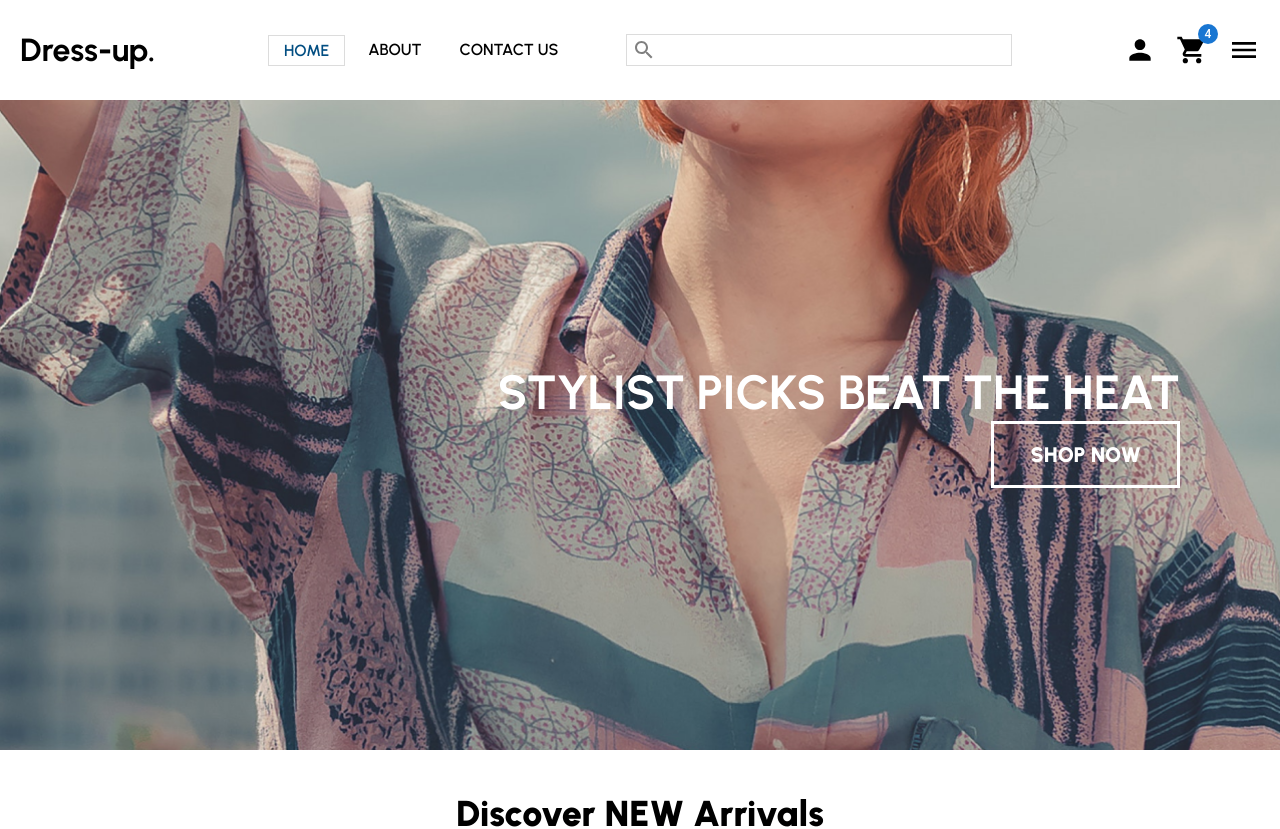
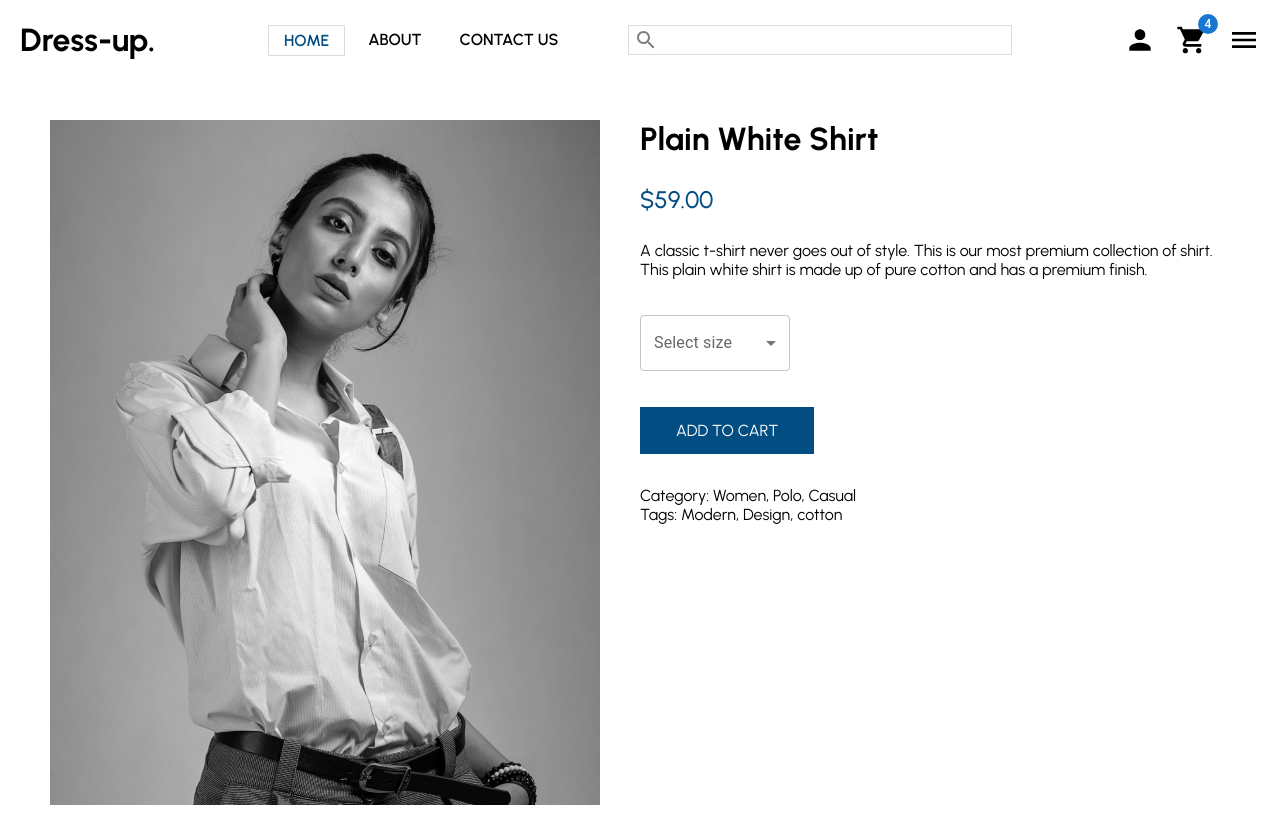
Before and after one commit to alexdanut96/shop, a React (Create React App) app in the folder client-side/: page / in a window 1280 px wide. Shown: the top 829 px of the page. Built offline with nearby package versions, Linux system fonts and the light colour scheme.

Commit message:
Product page added

```diff
--- /dev/null
+++ b/client-side/public/index.css
@@ -0,0 +1,20 @@
+html {
+  -webkit-box-sizing: border-box;
+  -moz-box-sizing: border-box;
+  box-sizing: border-box;
+  margin: 0;
+  padding: 0;
+}
+*,
+*:before,
+*:after {
+  -webkit-box-sizing: inherit;
+  -moz-box-sizing: inherit;
+  box-sizing: inherit;
+  margin: 0;
+  padding: 0;
+}
+
+body {
+  padding-top: 80px;
+}
--- a/client-side/public/index.html
+++ b/client-side/public/index.html
@@ -8,6 +8,7 @@
       name="description"
       content="Web site created using create-react-app"
     />
+    <link rel="stylesheet" href="index.css" />
     <link
       href="https://fonts.googleapis.com/css2?family=Urbanist:ital,wght@0,100;0,200;0,300;0,400;0,500;0,600;0,700;0,800;0,900;1,100;1,200;1,300;1,400;1,500;1,600;1,700;1,800;1,900&display=swap"
       rel="stylesheet"
--- a/client-side/src/App.js
+++ b/client-side/src/App.js
@@ -1,11 +1,13 @@
 // import "../node_modules/react-bootstrap/dist/react-bootstrap.min.js";
 // import "./assets/css/style.css";
 import Home from "./Pages/Home";
+import Product from "./Pages/Product";
 
 const App = () => {
   return (
     <>
-      <Home />
+      {/* <Home /> */}
+      <Product />
     </>
   );
 };
--- a/client-side/src/Components/Footer.js
+++ b/client-side/src/Components/Footer.js
@@ -12,12 +12,13 @@ const Footer = () => {
   `;
   const Top = styled.div`
     display: flex;
-    justify-content: space-between;
     margin-bottom: 70px;
+    flex-wrap: wrap;
   `;
   const Bottom = styled.div`
     padding-top: 32px;
     display: flex;
+    flex-wrap: wrap;
     justify-content: space-between;
   `;
 
--- a/client-side/src/Components/Navbar.js
+++ b/client-side/src/Components/Navbar.js
@@ -8,8 +8,13 @@ import MenuIcon from "@mui/icons-material/Menu";
 const Container = styled.div`
   display: flex;
   align-items: center;
-  padding: 20px;
-  height: 60px;
+  padding: 0 20px;
+  height: 80px;
+  position: fixed;
+  top: 0;
+  z-index: 300;
+  background: white;
+  width: 100%;
 `;
 
 const Right = styled.div`
--- /dev/null
+++ b/client-side/src/Pages/Product.js
@@ -0,0 +1,125 @@
+import React from "react";
+import styled from "styled-components";
+import Navbar from "../Components/Navbar";
+import Footer from "../Components/Footer";
+import img from "../images/sasaasaa.png";
+import Box from "@mui/material/Box";
+import InputLabel from "@mui/material/InputLabel";
+import MenuItem from "@mui/material/MenuItem";
+import FormControl from "@mui/material/FormControl";
+import Select from "@mui/material/Select";
+
+const Product = () => {
+  const [selectSize, setSelectSize] = React.useState("");
+
+  const handleChange = (event) => {
+    setSelectSize(event.target.value);
+  };
+
+  const Container = styled.div`
+    padding: 40px 50px;
+  `;
+
+  const Info = styled.div`
+    display: flex;
+    gap: 40px;
+    /* flex-wrap: wrap; */
+  `;
+
+  const Image = styled.img`
+    flex: 1;
+    max-width: 550px;
+    max-height: 685px;
+  `;
+
+  const ProductInfo = styled.div`
+    flex: 1;
+  `;
+
+  const Title = styled.h1`
+    margin-bottom: 27px;
+  `;
+
+  const Price = styled.div`
+    margin-bottom: 27px;
+    color: #024e82;
+    font-size: 24px;
+    font-weight: 500;
+  `;
+
+  const AboutProduct = styled.div`
+    margin-bottom: 36px;
+  `;
+
+  const Button = styled.div`
+    margin-top: 36px;
+    margin-bottom: 32px;
+    background-color: #024e82;
+    color: #ffffff;
+    padding: 14px 36px;
+    width: fit-content;
+    cursor: pointer;
+    transition: all 0.5s ease;
+
+    &:hover {
+      background-color: #013e68;
+    }
+  `;
+
+  const Option = styled.div``;
+
+  const Category = styled.div``;
+
+  const Tags = styled.div``;
+
+  const Description = styled.div``;
+
+  //   const Container = styled.div``;
+
+  //   const Container = styled.div``;
+  return (
+    <>
+      <Navbar />
+      <Container>
+        <Info>
+          <Image src={img} />
+          <ProductInfo>
+            <Title>Plain White Shirt</Title>
+            <Price>$59.00</Price>
+            <AboutProduct>
+              A classic t-shirt never goes out of style. This is our most
+              premium collection of shirt. This plain white shirt is made up of
+              pure cotton and has a premium finish.
+            </AboutProduct>
+            <Box sx={{ width: 150 }}>
+              <FormControl fullWidth>
+                <InputLabel id="demo-simple-select-label">
+                  Select size
+                </InputLabel>
+                <Select
+                  MenuProps={{ disableScrollLock: true }}
+                  labelId="demo-simple-select-label"
+                  id="demo-simple-select"
+                  value={selectSize}
+                  label="SelectSize"
+                  onChange={handleChange}
+                >
+                  <MenuItem value={"S"}>Small (S)</MenuItem>
+                  <MenuItem value={"M"}>Medium (M)</MenuItem>
+                  <MenuItem value={"L"}>Large (L)</MenuItem>
+                  <MenuItem value={"XL"}>Extra Large (XL)</MenuItem>
+                </Select>
+              </FormControl>
+            </Box>
+            <Button>ADD TO CART</Button>
+            <Category>Category: Women, Polo, Casual</Category>
+            <Tags>Tags: Modern, Design, cotton</Tags>
+          </ProductInfo>
+        </Info>
+      </Container>
+      <Footer />
+    </>
+  );
+};
+
+export default Product;
```
Also changed, not shown: client-side/src/images/sasaasaa.png (added).
